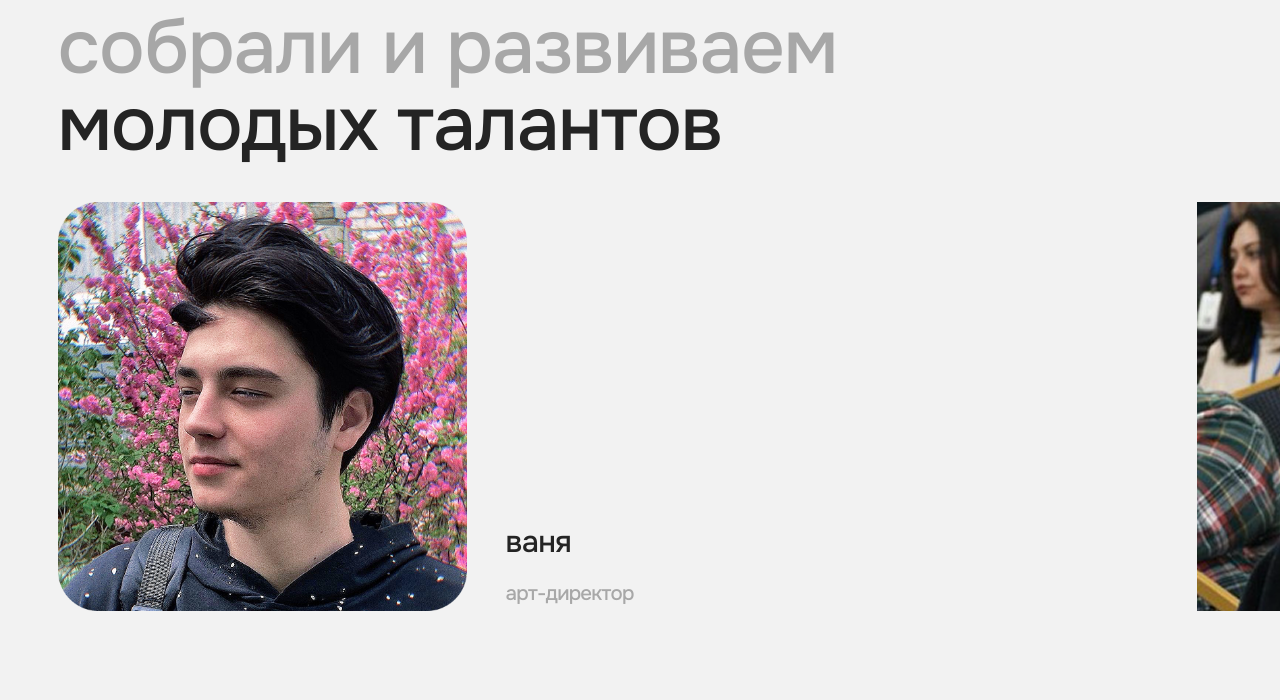
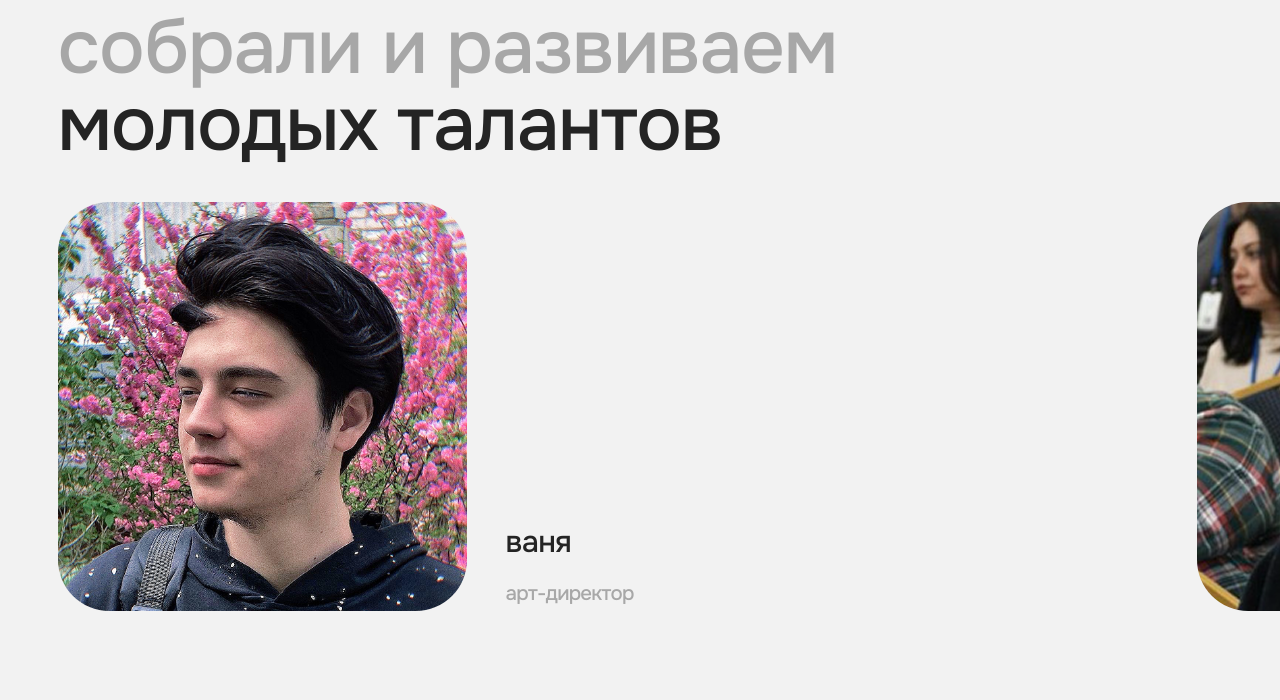
Before and after one commit to whanya/arrowww, a Django app: page / in a window 1280 px wide. Shown: the part 2007-2707 px from the top of the page. Run offline with Django 5.2, Linux system fonts and the light colour scheme.

Commit message:
Update style.css

```diff
--- a/web/static/web/css/style.css
+++ b/web/static/web/css/style.css
@@ -267,6 +267,7 @@ main {
 
 .responsive {
   width: 32vw;
+border-radius: 4vw;
 }
 
 .card-inner {
```
